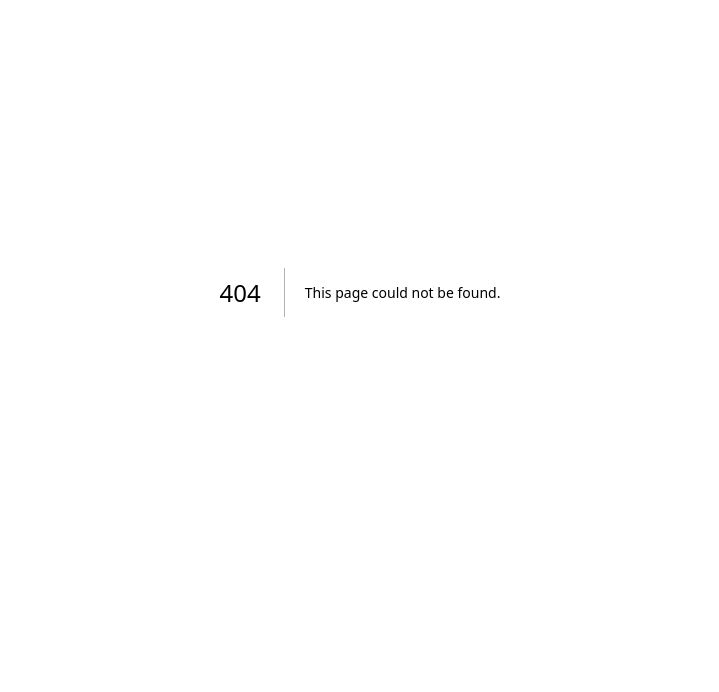
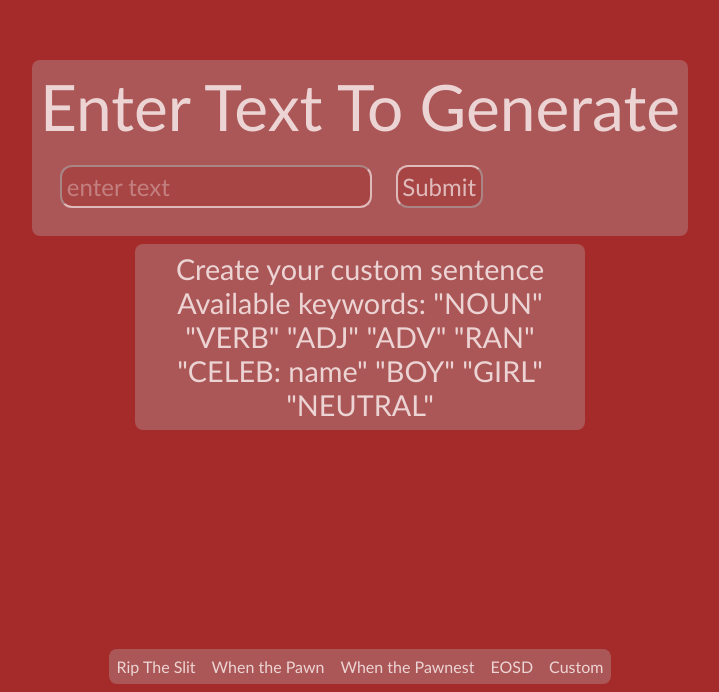
Before and after one commit to jawsawn/krumpuss1, a Next.js app: page /custom in a window 1280 px wide. Before the commit this address had no page. Shown: the part 108-800 px from the top of the page, without its empty margins (280-999 px from the left). Built offline with nearby package versions, Linux system fonts and the light colour scheme.

Commit message:
added custom

```diff
--- a/components/links.jsx
+++ b/components/links.jsx
@@ -1,11 +1,12 @@
 
 export default function Links() {
     return(
-        <div className="links_content">
+        <div className="links_wrapper">
             <a href="/">Rip The Slit</a>
             <a href="/whenthepawn">When the Pawn</a>
             <a href="/whenthepawnest">When the Pawnest</a>
             <a href="/eosd">EOSD</a>
+            <a href="/custom">Custom</a>
         </div>
     )
  }
--- /dev/null
+++ b/pages/custom.jsx
@@ -0,0 +1,125 @@
+
+import { MAX_VALUE_MILLIS } from "@firebase/util";
+import { useEffect, useRef, useState } from "react";
+import Links from "../components/links"
+
+
+export default function Page_custom() {
+    const [input, setInput] = useState("");
+    const [output, setOutput] = useState("Enter Text To Generate");
+
+    function rand(input) {
+        return Math.floor(Math.random() * input);
+    }
+
+    async function generateWord(type = "", opt = "?type=") {
+        const word = await fetch(`https://api.api-ninjas.com/v1/randomword${opt}${type}`,
+            {
+                method: "GET",
+                headers: { "X-Api-Key": "0TbXBklDknADIYd0p5YcQA==PeH2tTMTvY4se5ma" }
+            })
+            .then(res => res.json())
+        //.then(data => data.word.toLowerCase())
+        //console.log(word)
+        return word.word.toLowerCase()
+
+    }
+
+    async function generateCeleb(type = "", opt = "?name=") {
+        const api = await fetch(`https://api.api-ninjas.com/v1/celebrity${opt}${type}`,
+            {
+                method: "GET",
+                headers: { "X-Api-Key": "0TbXBklDknADIYd0p5YcQA==PeH2tTMTvY4se5ma" }
+            })
+            .then(res => res.json())
+        //.then(data => data.word.toLowerCase())
+        //console.log(api)
+        try {
+            return api[rand(api.length)].name
+        } catch (error) {
+            console.log(error)
+        }
+    }
+
+    async function generateName(type = "", opt = "?gender=") {
+        const api = await fetch(`https://api.api-ninjas.com/v1/babynames${opt}${type}`,
+            {
+                method: "GET",
+                headers: { "X-Api-Key": "0TbXBklDknADIYd0p5YcQA==PeH2tTMTvY4se5ma" }
+            })
+            .then(res => res.json())
+        //.then(data => data.word.toLowerCase())
+        //console.log(api)
+        try {
+            return api[0]
+        } catch (error) {
+            console.log(error)
+        }
+    }
+
+
+    const handleChange = (e) => {
+        setInput(e.target.value);
+    }
+
+    async function handleSubmit(e) {
+        e.preventDefault();
+        setOutput("...");
+        const arr = input.split(" ");
+        let parsed = "";
+        for (let index = 0; index < arr.length; index++) {
+            switch (arr[index]) {
+                case "NOUN":
+                    parsed = parsed + " " + await generateWord("noun");
+                    break;
+                case "VERB":
+                    parsed = parsed + " " + await generateWord("verb");
+                    break;
+                case "ADJ":
+                    parsed = parsed + " " + await generateWord("adjective");
+                    break;
+                case "ADV":
+                    parsed = parsed + " " + await generateWord("adverb");
+                    break;
+                case "RAN":
+                    parsed = parsed + " " + await generateWord();
+                    break;
+                case "CELEB:":
+                    parsed = parsed + " " + await generateCeleb(arr[index++ + 1]);
+                    break;
+                case "BOY":
+                    parsed = parsed + " " + await generateName("boy");
+                    break;
+                case "GIRL":
+                    parsed = parsed + " " + await generateName("girl");
+                    break;
+                case "NEUTRAL":
+                    parsed = parsed + " " + await generateName("neutral");
+                    break;
+                default:
+                    parsed = parsed + " " + arr[index];
+                    break;
+            }
+        }
+        setOutput(parsed);
+    }
+
+    return (
+        <div className="page">
+            <div className="generated_wrapper">
+                <div className="title">{output}</div>
+                <form className="recent_wrapper form" onSubmit={handleSubmit}>
+                    <input type="text" name="name" spellCheck="false" placeholder="enter text" onChange={handleChange} />
+
+                    <button type="submit">Submit</button>
+                </form>
+            </div>
+            <div className="recent_wrapper maxsized">
+                <div className="title med break">
+                    Create your custom sentence<br />
+                    Available keywords: "NOUN" "VERB" "ADJ" "ADV" "RAN" "CELEB: name" "BOY" "GIRL" "NEUTRAL"
+                </div></div>
+            <Links />
+        </div>
+    )
+}
--- a/pages/eosd.jsx
+++ b/pages/eosd.jsx
@@ -6,7 +6,7 @@ import Links from "../components/links"
 export default function Page_eosd() {
 
   return (
-    <div className="main eosd">
+    <div className="page eosd">
       <EOSD />
       <Links />
     </div>
--- a/pages/index.jsx
+++ b/pages/index.jsx
@@ -5,7 +5,7 @@ import Links from "../components/links"
 export default function Page_riptheslit() {
 
   return (
-    <div className="main rupikaur">
+    <div className="page riptheslit">
       <RipTheSlit />
       <Links />
     </div>
--- a/pages/whenthepawn.jsx
+++ b/pages/whenthepawn.jsx
@@ -5,7 +5,7 @@ import Links from "../components/links"
 export default function Page_whenthepawn() {
 
   return (
-    <div className="main whenthepawn">
+    <div className="page whenthepawn">
       <WhenThePawn />
       <Links />
     </div>
--- a/styles/globals.css
+++ b/styles/globals.css
@@ -1,129 +1,166 @@
-body {
+/* Body defaults */
+* {
+    box-sizing: border-box;
     margin: 0;
+}
+
+/* Page */
+.page {
+    min-height: 100vh;
+    padding: 0.5em;
+    font-family: 'Trebuchet MS';
+    color: white;
+    display: flex;
+    flex-direction: column;
+    align-items: center;
+    gap: 0.5em;
+    text-align: center;
     background-color: brown;
 }
 
-.main{
-    padding: 1em 1em 1em 1em;
-    box-sizing: border-box;
-    display: flex;
-    flex-direction: column;
-    min-height: 100vh;
-    gap: 1em;
-    justify-content: space-between;
-
-
-}
-.rupikaur{
-background-image: url("../public/rupikaur.png");
+.riptheslit {
+    background-image: url("../public/rupikaur.png");
 }
 
-.whenthepawn{
+.whenthepawn {
     background-image: url("../public/whenthepawn.png");
 }
 
 .eosd {
     background-image: url("../public/eosd.png");
+    font-family: 'Revue', arial;
 }
 
-#text_eosd {
-    font-family: 'Revue', arial;
-    font-size: 2rem;
+/* Comps */
+.content_wrapper {
+    display: flex;
+    align-items: center;
+    flex-direction: column;
+    gap: 1rem;
 }
 
-.content_wrapper {
-    display: flex;
-    flex-wrap: wrap;
-    row-gap: 1em;
+.generated_wrapper,
+.recent_wrapper,
+.links_wrapper {
+    background-color: rgb(173, 99, 99);
+    padding: 0.5em;
+    opacity: 0.8;
+    border-radius: 0.5em;
+    width: max-content;
 }
 
-
-.generated_content{
-    background-color: rgb(173, 99, 99);
-    opacity: 0.8;
-    border-radius: 0.5em;
-    height: 100%;
-    padding: 0.5em;
-    font-size: min(8vw, 3rem);
-    font-family:'Trebuchet MS';
-    color: beige;
-    box-shadow: rgba(149, 157, 165, 0.2) 0px 8px 24px;
+.generated_wrapper {
+    margin-top: 10rem;
+    word-break: break-word;
 }
 
-.generated_content button {
-    border: none;
-    background-color: rgb(168, 70, 70);
-    border-radius: 1rem;
-    height: 2em;
-    width: 4em;
-    font-size: 1rem;
-    font-family:'Trebuchet MS';
-    color: beige;
-    margin-right: 1em;
+.links_wrapper {
+    display: flex;
+    gap: 1em;
+    place-items: center;
+    margin-top: auto;
+    height: min-content;
 }
 
-.generated_content button:hover {
-    background-color: rgb(170, 51, 51);
-    color: hotpink;
+.links_wrapper a {
+    text-decoration: none;
+    color: white;
 }
 
-.top_ones_content{
-    opacity: 0.8;
-    margin-left: auto;
-    margin-bottom: auto;
-    background-color: rgb(173, 99, 99);
-    border-radius: 1rem;
-    height: 100%;
-    padding: 0.5em;
-    font-size: min(8vw,3rem);
-    font-family:'Trebuchet MS';
-    color: beige;
-    box-shadow: rgba(149, 157, 165, 0.2) 0px 8px 24px;
+.maxsized {
+    max-width: 450px;
 }
 
-.links_content {
-    margin-top: auto;
-    opacity: 0.8;
-    background-color: rgb(173, 99, 99);
-    border-radius: 1rem;
-    padding: 0.5em;
-    font-size: 1rem;
-    font-family:'Trebuchet MS';
-    color: beige;
-    box-shadow: rgba(149, 157, 165, 0.2) 0px 8px 24px;
-    display: flex;
+@media (max-width: 450px) {
 
-    width: 27em;
-    justify-content: space-around;
-    place-items: center;
+    .generated_wrapper,
+    .recent_wrapper,
+    .links_wrapper {
+        width: auto;
+        padding: auto;
+    }
+
+    .generated_wrapper {
+        margin-top: 0;
+    }
+
+    .maxsized {
+        max-width: auto;
+    }
 }
 
-.links_content a {
-    text-decoration: none;
-    color: beige;
+/* Inputs */
+button {
+    background-color: rgb(168, 70, 70);
+    border-radius: 0.5em;
+    font-family: 'Trebuchet MS';
+    color: white;
+    border-color: white;
+    margin: 0.5em;
+    font-size: 1rem;
+    cursor: pointer;
+    transition-duration: 0.4s;
 }
-.links_content a:hover {
-    color: hotpink;
-    text-decoration: underline;
-  }
 
-.secret p {
-    color: hotpink;
-    margin: 0;
+button:hover {
+    background-color: rgb(170, 51, 51);
+}
+
+@media (max-width: 450px) {
+
+    button:hover {
+        background-color: rgb(168, 70, 70);
+    }
+}
+
+input {
+    background-color: rgb(168, 70, 70);
+    border-radius: 0.5em;
+    font-family: 'Trebuchet MS';
+    color: white;
+    border-color: white;
+    margin: 0.5em;
+    padding: 0.2em;
+    font-size: 1.5rem;
+    transition-duration: 0.4s;
+}
+
+input:focus {
+    background-color: rgb(170, 51, 51);
+}
+
+.form button {
+    padding: 0.2em;
+    font-size: 1.5rem;
+}
+
+::placeholder {
+    color: white;
+    opacity: 0.5;
+}
+
+.title {
+    font-size: 4rem;
+}
+
+.title.med {
+    font-size: 1.8rem;
+}
+
+@media (max-width: 450px) {
+    .title {
+        font-size: 3rem;
+    }
+
+    .title.med {
+        font-size: 1rem;
+    }
+}
+
+.inline {
     display: inline;
 }
 
-@media (max-width: 700px) {
-    /* For mobile phones: */
-    .generated_content {
-        width: 100vw;
-    }
-    .top_ones_content {
-        width: 100vw;
-    }
-    .links_content {
-        width: auto;
-        margin-top: 0;
-    }
-
-  }
+.pink {
+    color: hotpink;
+}
```
Also changed, not shown: components/eosdcomp.jsx (+10 -8 lines), components/riptheslit.jsx (+10 -9 lines), components/whenthepawn.jsx (+29 -33 lines), pages/whenthepawnest.jsx (+4 -5 lines).
